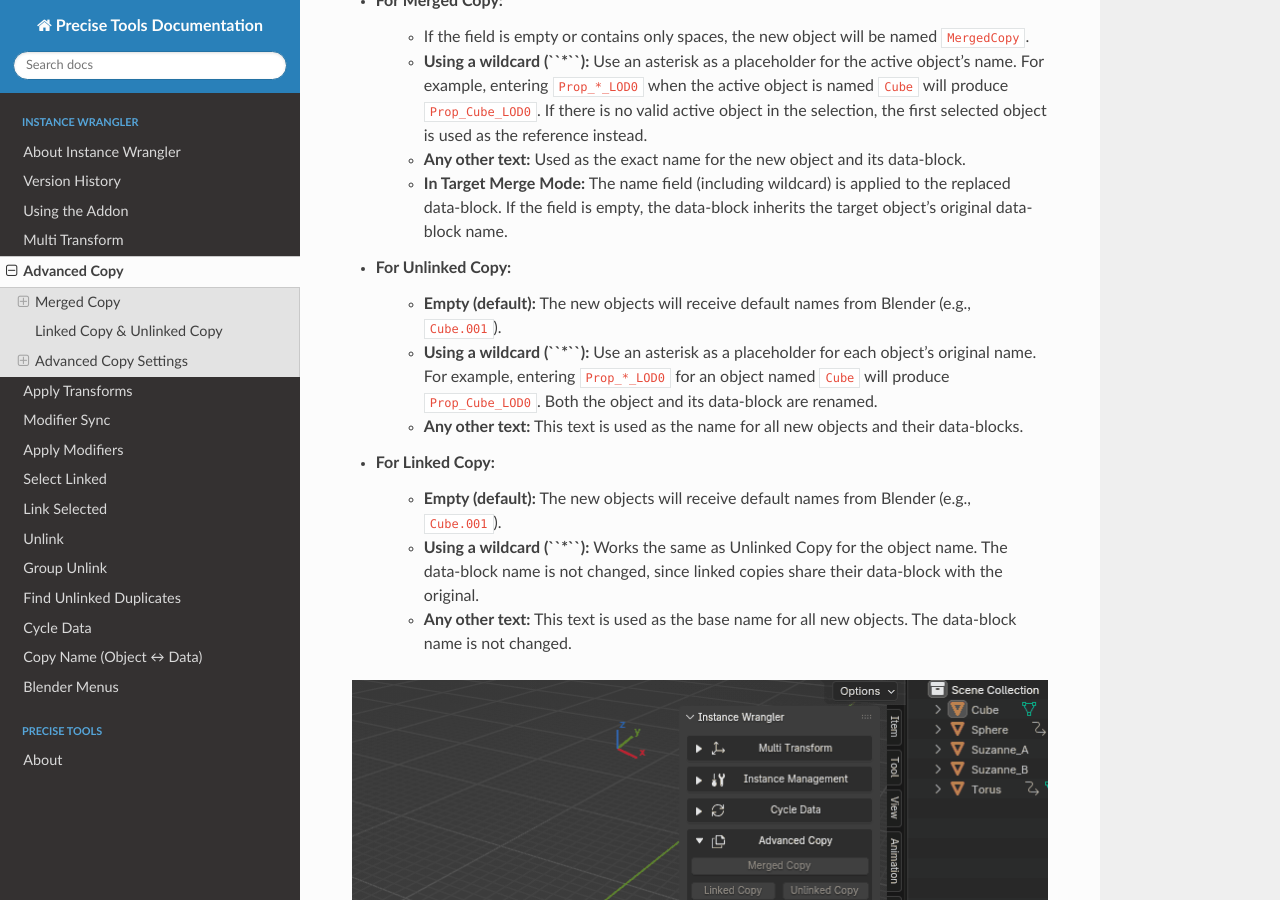
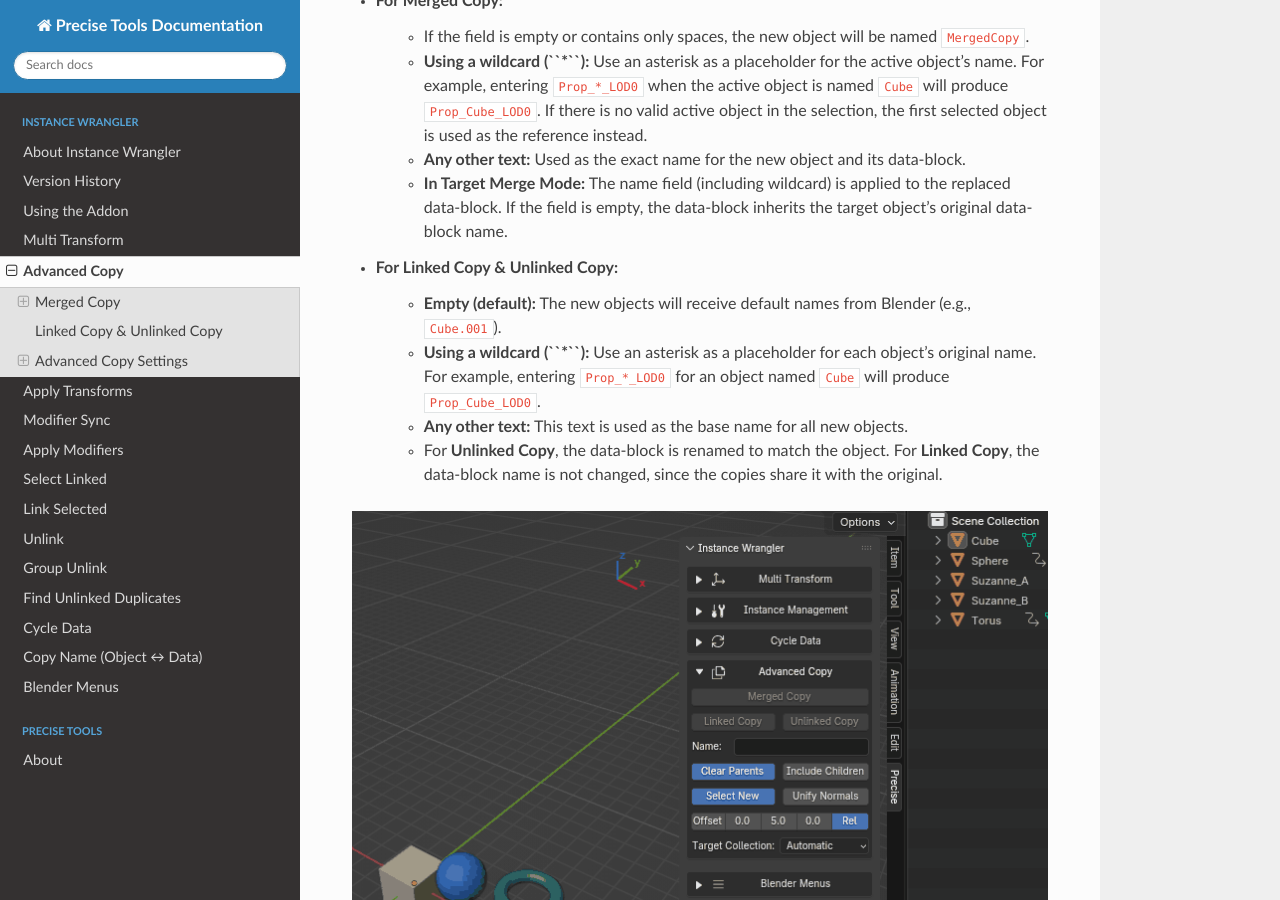
Before and after one commit to jb1981dev/Precise-Docs, a Sphinx documentation site: the page built from docs/source/instwrangler/advancedcopy.rst, in a window 1280 px wide and 900 px high, scrolled down 6840 px. Built offline with Sphinx 7.4.7 and the Read the Docs theme 3.1.0, drawn with Linux system fonts in a browser that asks for light colours.

Commit message:
Refine naming conventions for Linked Copy and Unlinked Copy in Advanced Copy documentation for clarity and consistency

```diff
--- a/docs/source/instwrangler/advancedcopy.rst
+++ b/docs/source/instwrangler/advancedcopy.rst
@@ -152,15 +152,11 @@ This field controls the name of the newly created object(s).
     * **Any other text:** Used as the exact name for the new object and its data-block.
     * **In Target Merge Mode:** The name field (including wildcard) is applied to the replaced data-block. If the field is empty, the data-block inherits the target object's original data-block name.
 
-* **For Unlinked Copy:**
+* **For Linked Copy & Unlinked Copy:**
     * **Empty (default):** The new objects will receive default names from Blender (e.g., ``Cube.001``).
-    * **Using a wildcard (``*``):** Use an asterisk as a placeholder for each object's original name. For example, entering ``Prop_*_LOD0`` for an object named ``Cube`` will produce ``Prop_Cube_LOD0``. Both the object and its data-block are renamed.
-    * **Any other text:** This text is used as the name for all new objects and their data-blocks.
-
-* **For Linked Copy:**
-    * **Empty (default):** The new objects will receive default names from Blender (e.g., ``Cube.001``).
-    * **Using a wildcard (``*``):** Works the same as Unlinked Copy for the object name. The data-block name is not changed, since linked copies share their data-block with the original.
-    * **Any other text:** This text is used as the base name for all new objects. The data-block name is not changed.
+    * **Using a wildcard (``*``):** Use an asterisk as a placeholder for each object's original name. For example, entering ``Prop_*_LOD0`` for an object named ``Cube`` will produce ``Prop_Cube_LOD0``.
+    * **Any other text:** This text is used as the base name for all new objects.
+    * For **Unlinked Copy**, the data-block is renamed to match the object. For **Linked Copy**, the data-block name is not changed, since the copies share it with the original.
 
 .. figure:: images/advancedCopy_Name.gif
     :align: center
```
